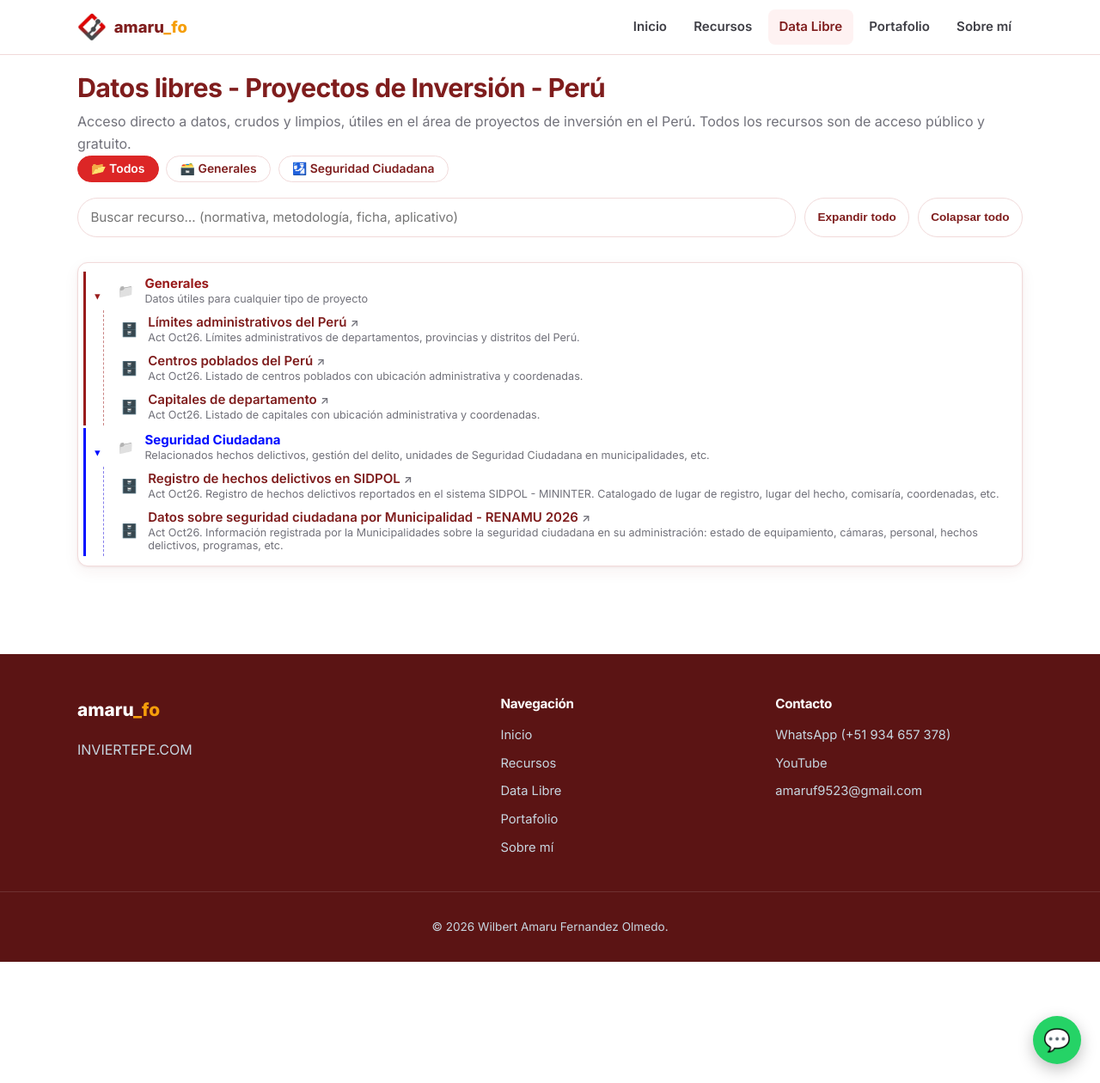
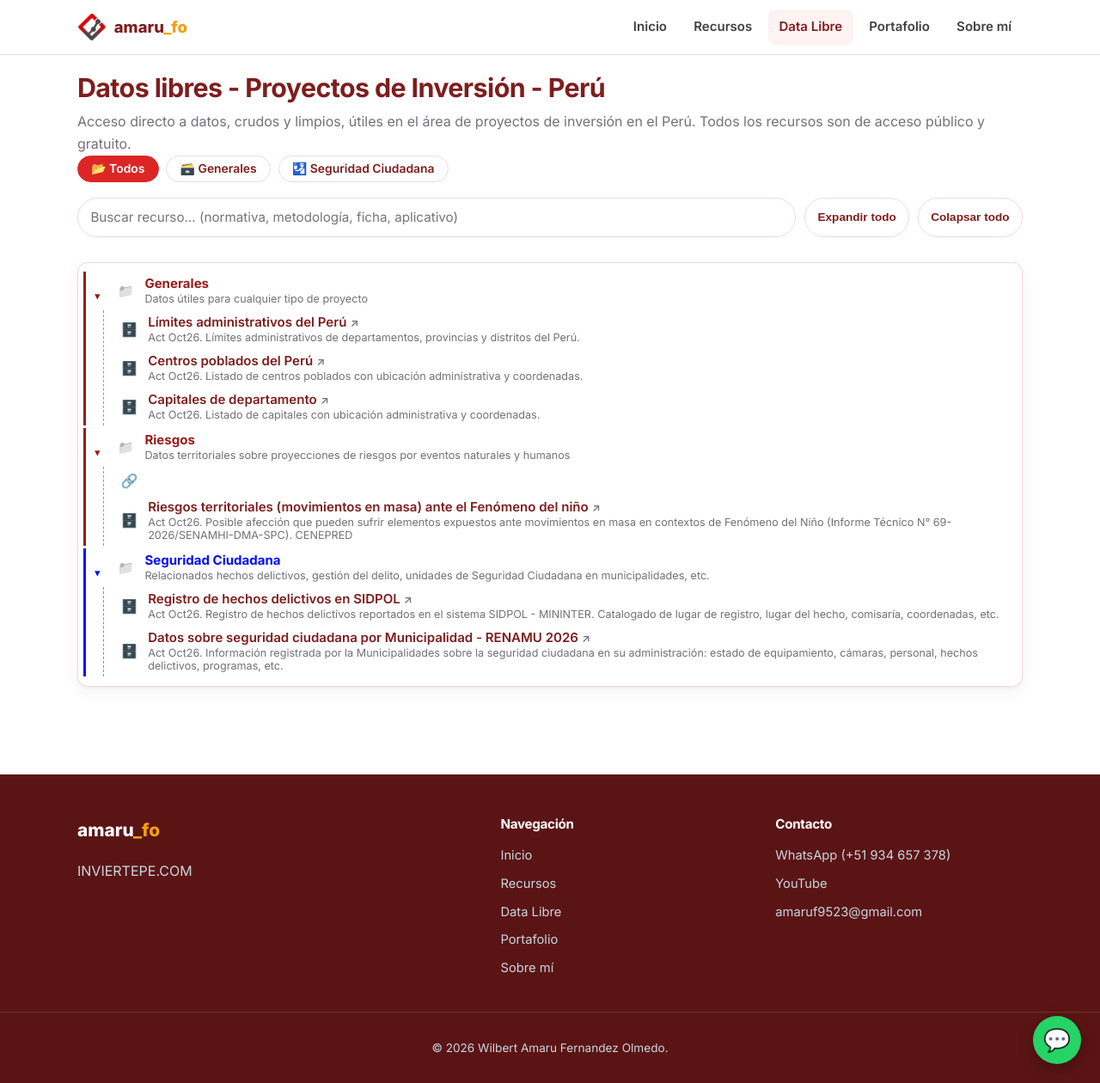
Before and after one commit to amarufo/amarufo.github.io, a Jekyll site: the page built from data.html, in a window 1280 px wide and 1260 px high. Shown: the whole window at 86% size. Built offline with Jekyll 4.4.1, drawn with Linux system fonts in a browser that asks for light colours.

Commit message:
Update data: riesgo_mmasa

```diff
--- a/_data/arbol_data.yml
+++ b/_data/arbol_data.yml
@@ -20,6 +20,24 @@
         type: data
         desc: "Act Oct26. Listado de capitales con ubicación administrativa y coordenadas."
         url: "https://github.com/amarufo/data_inviertepe/releases/download/capilatales_departamento/capitales_departamento.zip"
+  - label: "Riesgos"
+    clave: "riesgos"
+    type: folder
+    color: "#991b1b"
+    open: true
+    desc: "Datos territoriales sobre proyecciones de riesgos por eventos naturales y humanos"
+    children:
+      - label: ""
+        clave: ""
+        type:
+        desc: ""
+        url: ""
+
+      - label: "Riesgos territoriales (movimientos en masa) ante el Fenómeno del niño"
+        clave: "riesgo_mmasa"
+        type: data
+        desc: "Act Oct26. Posible afección que pueden sufrir elementos expuestos ante movimientos en masa en contextos de Fenómeno del Niño (Informe Técnico N° 69-2026/SENAMHI-DMA-SPC). CENEPRED"
+        url: "https://github.com/amarufo/data_inviertepe/releases/download/riesgo_mmasa/riesgo_mmasa.zip"
   - label: "Seguridad Ciudadana"
     clave: "seguridad_ciudadana"
     type: folder
```
